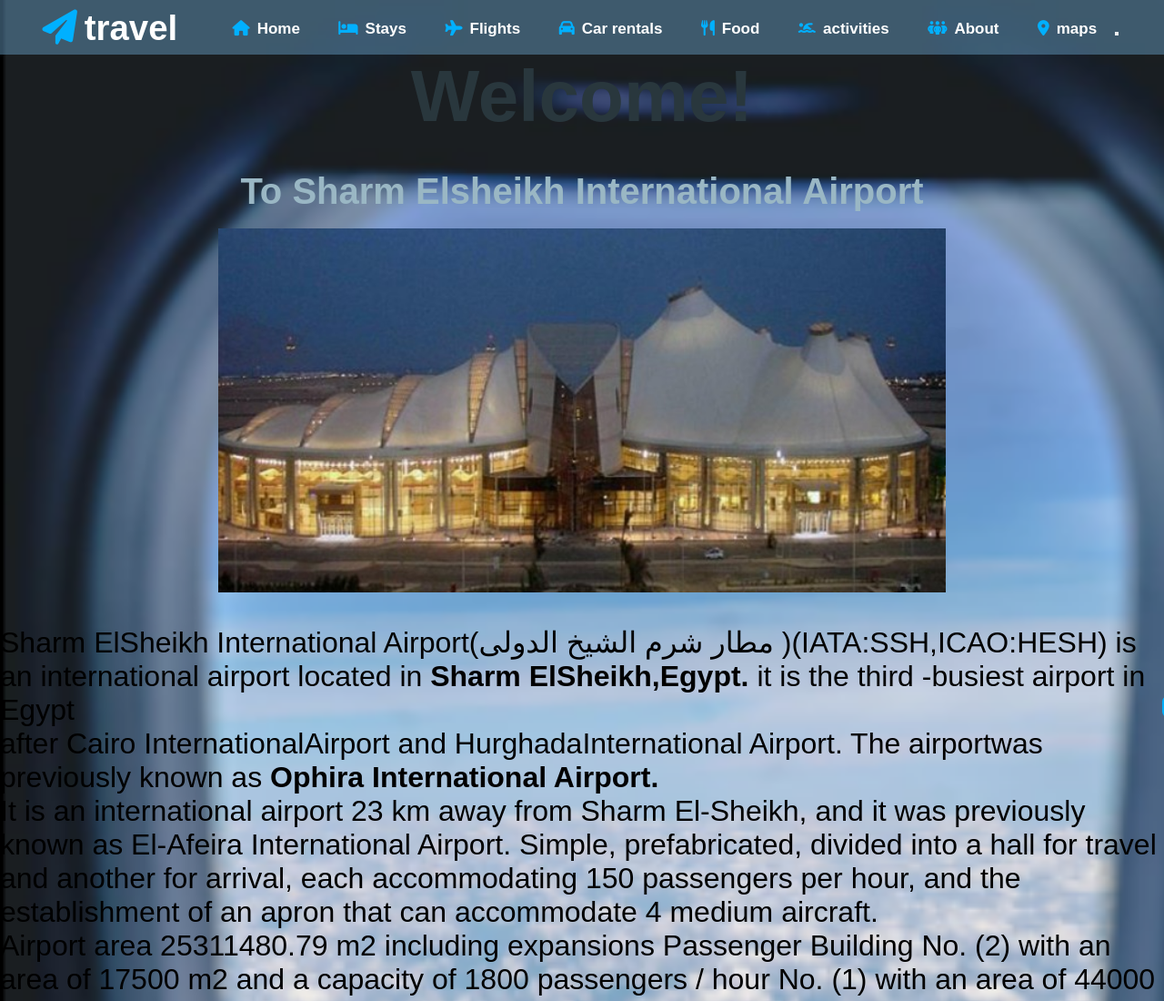
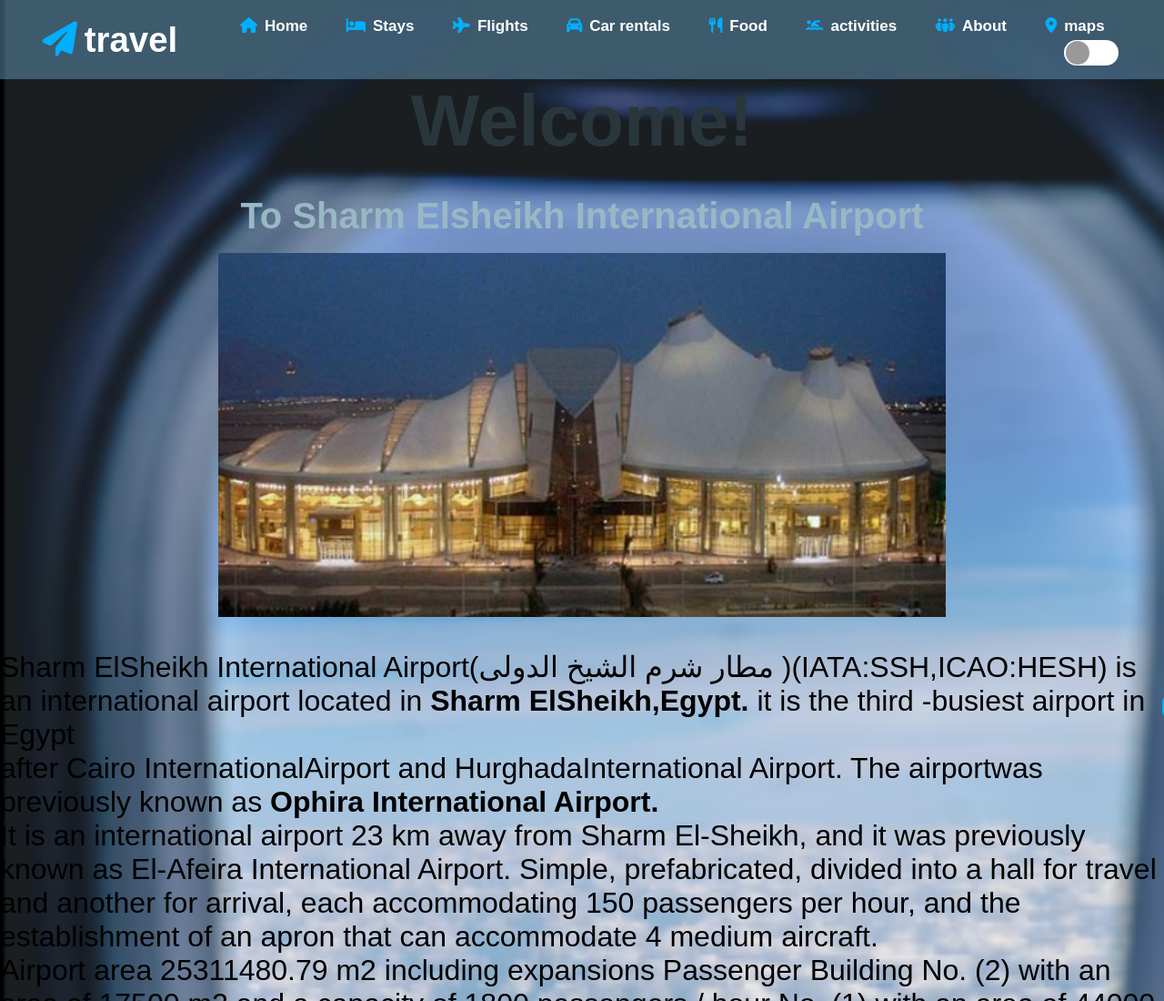
Before and after one commit to belalhanafy/belalhanafy.github.io, a plain HTML site: page flight1.html in a window 1280 px wide. Shown: the top 1100 px of the page at 91% size. Drawn offline with Linux system fonts and the light colour scheme.

Commit message:
Add files via upload

```diff
--- a/css/flight1.css
+++ b/css/flight1.css
@@ -163,3 +163,34 @@ h2{
   font-size: medium;
   font-family: arial;
 }
+.btn-nav{
+  background-color: white;
+  height: 28px;
+  width: 60px;
+  border-radius: 20px;
+  border: 0;
+  outline: 0;
+  cursor: pointer;
+  transition: 0.5s;
+}
+.btn-nav span{
+  display: block;
+  background-color: #999;
+  height: 26PX;
+  width: 26PX;
+  border-radius: 50%;
+  margin-left: 2px;
+  transition: 0.5s;
+}
+.active{
+  background: green;
+}
+.active span{
+  background-color: white;
+  margin-left: 31px;
+  margin-bottom: 1px;
+
+}
+.on{
+  background-color: #272727 ;
+}
--- a/css/flight2.css
+++ b/css/flight2.css
@@ -208,3 +208,34 @@ h3 {
   text-align: center;
   font-family:Arial ;
 }
+.btn-nav{
+  background-color: white;
+  height: 28px;
+  width: 60px;
+  border-radius: 20px;
+  border: 0;
+  outline: 0;
+  cursor: pointer;
+  transition: 0.5s;
+}
+.btn-nav span{
+  display: block;
+  background-color: #999;
+  height: 26PX;
+  width: 26PX;
+  border-radius: 50%;
+  margin-left: 2px;
+  transition: 0.5s;
+}
+.active{
+  background: green;
+}
+.active span{
+  background-color: white;
+  margin-left: 31px;
+  margin-bottom: 1px;
+
+}
+.on{
+  background-color: #272727 ;
+}
```
